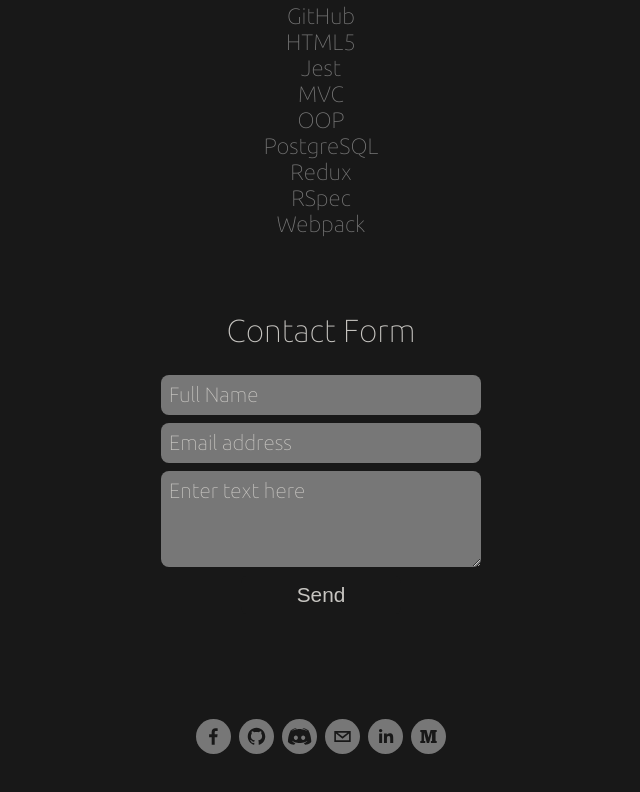
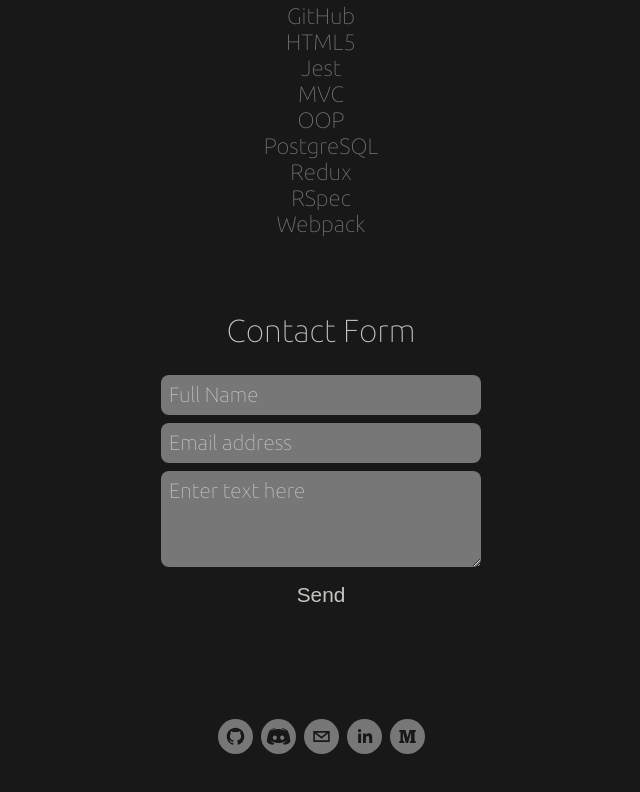
Before and after one commit to Khaled-AlKhateeb/my-portfolio, a React (Create React App) app: page / in a window 1280 px wide. Shown: the part 1920-2712 px from the top of the page, without its empty margins (319-959 px from the left). Built offline with nearby package versions, Linux system fonts and the light colour scheme.

Commit message:
Remove facebook link

```diff
--- a/src/components/Home.jsx
+++ b/src/components/Home.jsx
@@ -191,11 +191,6 @@ const Home = () => {
         id='contact'
       >
         <SocialIcon
-          url='https://www.facebook.com/abu.Derp'
-          bgColor='var(--Text)'
-          style={{ height: 35, width: 35 }}
-        />
-        <SocialIcon
           url='https://github.com/Khaled-AlKhateeb'
           bgColor='var(--Text)'
           style={{ height: 35, width: 35 }}
```
